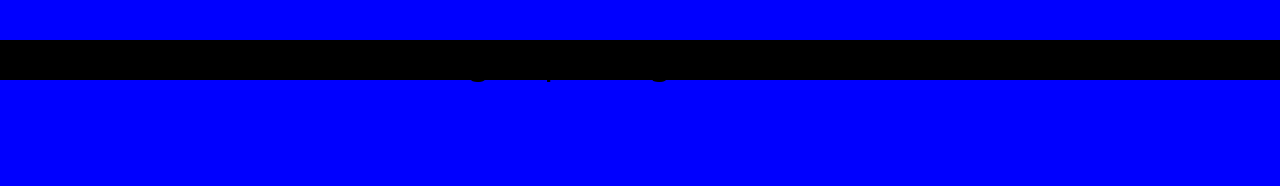
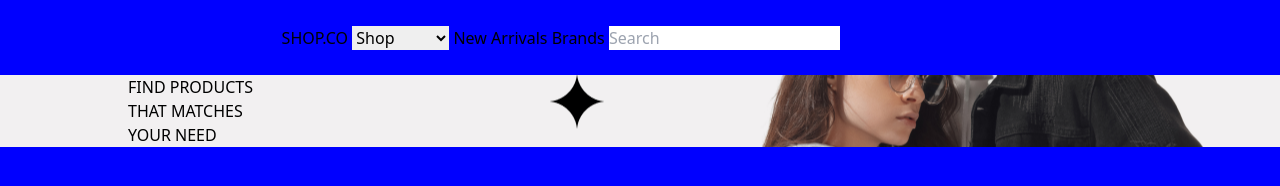
Before and after one commit to Chaimcv/Products, a plain HTML site: page index.html in a window 1280 px wide. Drawn offline with nearby package versions, Linux system fonts and the light colour scheme; no server answers.

Commit message:
html page updated

```diff
--- a/index.html
+++ b/index.html
@@ -8,14 +8,25 @@
     <link rel="stylesheet" href="styles.css">
 </head>
 <body>
-    <header></header>
-    <h1 class="text-4xl  text-center text-white-200 mt-10 bg-black">
-       Sign up and get 20% off
-    </h1>
-    <div class="view">
+    <header class="head">
+        <h1>SHOP.CO</h1>&nbsp;
+        <select name="shop">
+            <option disabled selected>Shop</option>
+            <option>Cosmetics</option>
+            <option>Fruits</option>
+            <option>Clothes</option>
+        </select>&nbsp;
+        <button>New Arrivals</button>&nbsp;
+         <button>Brands</button>&nbsp;
+         <input type="text" placeholder="Search">
+
+    </header>
+
+    <div id="view" class="h-50% w-100% ml-50%">
+        <h1 id="caption">FIND PRODUCTS<br> THAT MATCHES<br> YOUR NEED</h1>
     </div>
     <div id="display">
-        <div class="border-black"name="card">
+        <div class="card">
             <img src=" "class="img">
             <h3 class="card-title"></h3>
         </div>
--- a/index.js
+++ b/index.js
@@ -8,8 +8,8 @@ const product=fetch('https://dummyjson.com/products')
 const display=product.products.map(item=>{
     return`
     <div class="card" ${key=item.id}>
-    <img class="img" src=${item?.images}>
-    <h3 class="card-title">Title:${item?.title}</h3>
+    <img class="img" src=${item?.images} alt=${item?.title}>
+    <h3 class="card-title">${item?.title}</h3>
     </div>
     `;}).join("");
  document.getElementById("display").innerHTML=display;
--- a/styles.css
+++ b/styles.css
@@ -1,7 +1,18 @@
 body{
     background-color: blue;
 }
-.view{
-    background-image: assets\Frame 129.png;
+#view{
+    background-image:url("./assets/Frame\ 126.png");
     background-color: aliceblue;
+    background-position: right;
 }
+#caption{
+    margin-left: 10%;
+    text-wrap-style:balance;
+}
+.head{
+    display: flex;
+    flex-direction: row;
+    margin-left: 20%;
+    padding: 2%;
+}
```
Also changed, not shown: assets/Frame 126.png (added), assets/Frame 129.png (deleted).
